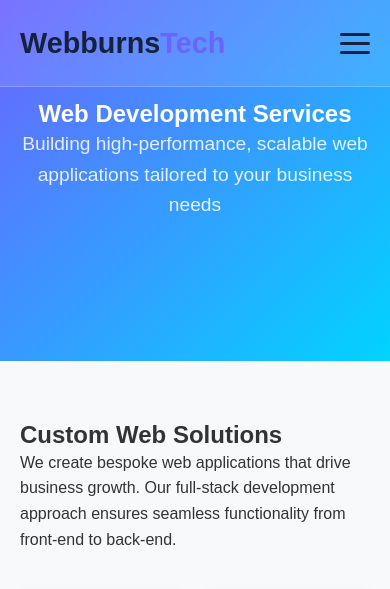
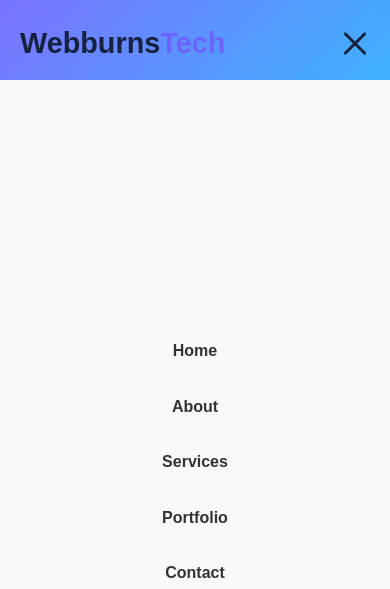
Before and after one commit to register360/webburnstech.com, a plain HTML site: page web-development.html in a window 390 px wide. Both pictures are taken after a click on the element 355 px from the left and 43 px from the top of the page. Shown: the top 589 px of the page. Drawn offline with Linux system fonts and the light colour scheme.

Commit message:
Update web-development.html

```diff
--- a/web-development.html
+++ b/web-development.html
@@ -278,6 +278,22 @@
 
     <script src="videos/base.js"></script>
     <script>
+        // Mobile menu toggle
+        const hamburger = document.querySelector('.hamburger');
+        const navLinks = document.querySelector('.nav-links');
+
+        hamburger.addEventListener('click', () => {
+            hamburger.classList.toggle('active');
+            navLinks.classList.toggle('active');
+        });
+
+        // Close mobile menu when clicking a link
+        document.querySelectorAll('.nav-links a').forEach(link => {
+            link.addEventListener('click', () => {
+                hamburger.classList.remove('active');
+                navLinks.classList.remove('active');
+            });
+        });
         // Interactive tech stack animation
         document.querySelectorAll('.tech-item').forEach(item => {
             item.addEventListener('mouseenter', function() {
```
